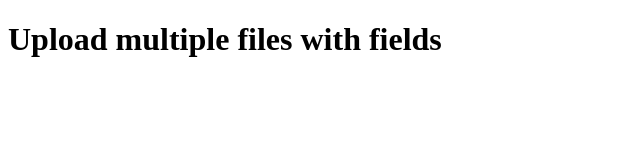
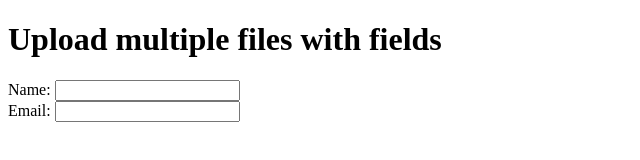
Before and after one commit to RadioFPC/app-kimirina, a plain HTML site: page upload-file/multiple/public/index.html in a window 1280 px wide. Shown: the whole page, without its empty margins (0-640 px from the left). Drawn offline with Linux system fonts and the light colour scheme.

```diff
--- a/upload-file/multiple/public/index.html
+++ b/upload-file/multiple/public/index.html
@@ -7,4 +7,6 @@
 <body>
 <h1>Upload multiple files with fields</h1>
 
-<form action="/u
+<form action="/upload" method="post" enctype="multipart/form-data">
+    Name: <input type="text" name="name"><br>
+    Email: <input type="email" name="email"><br>
```
